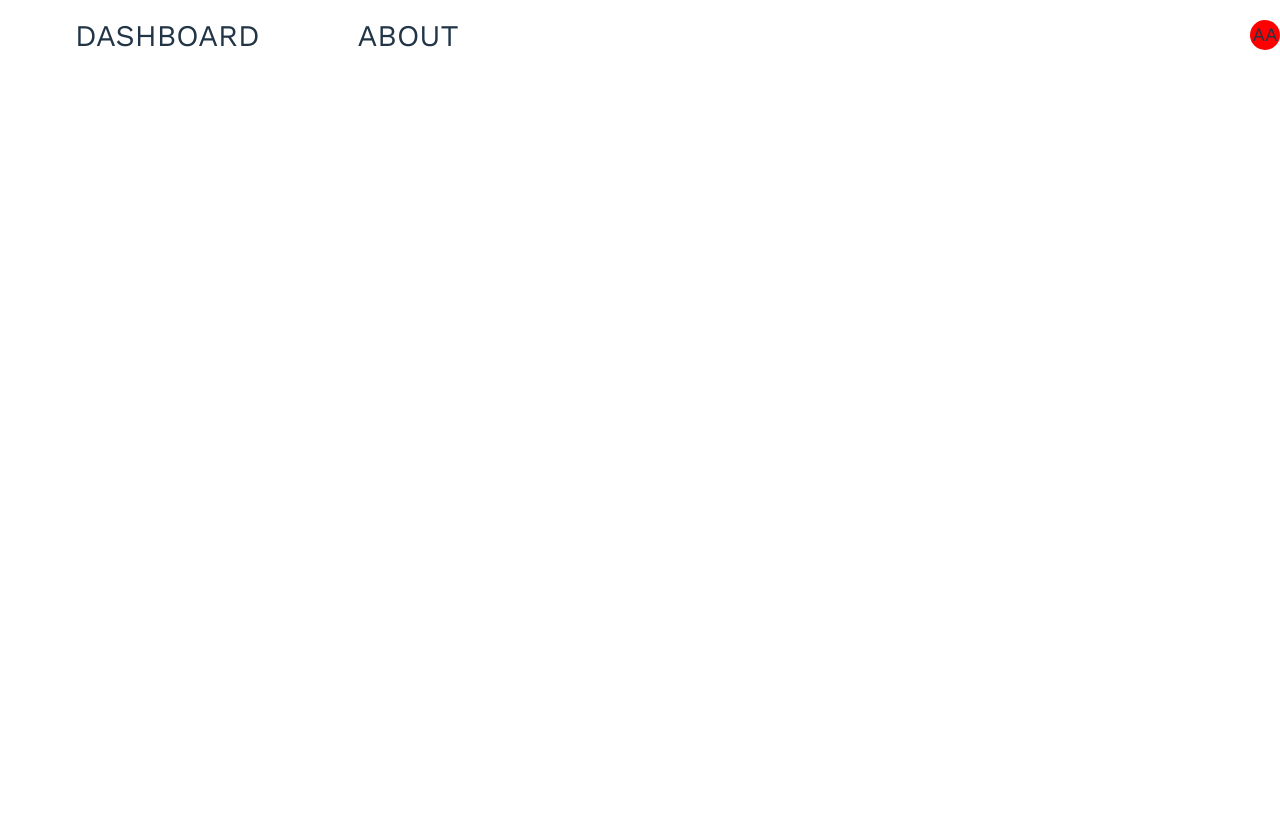
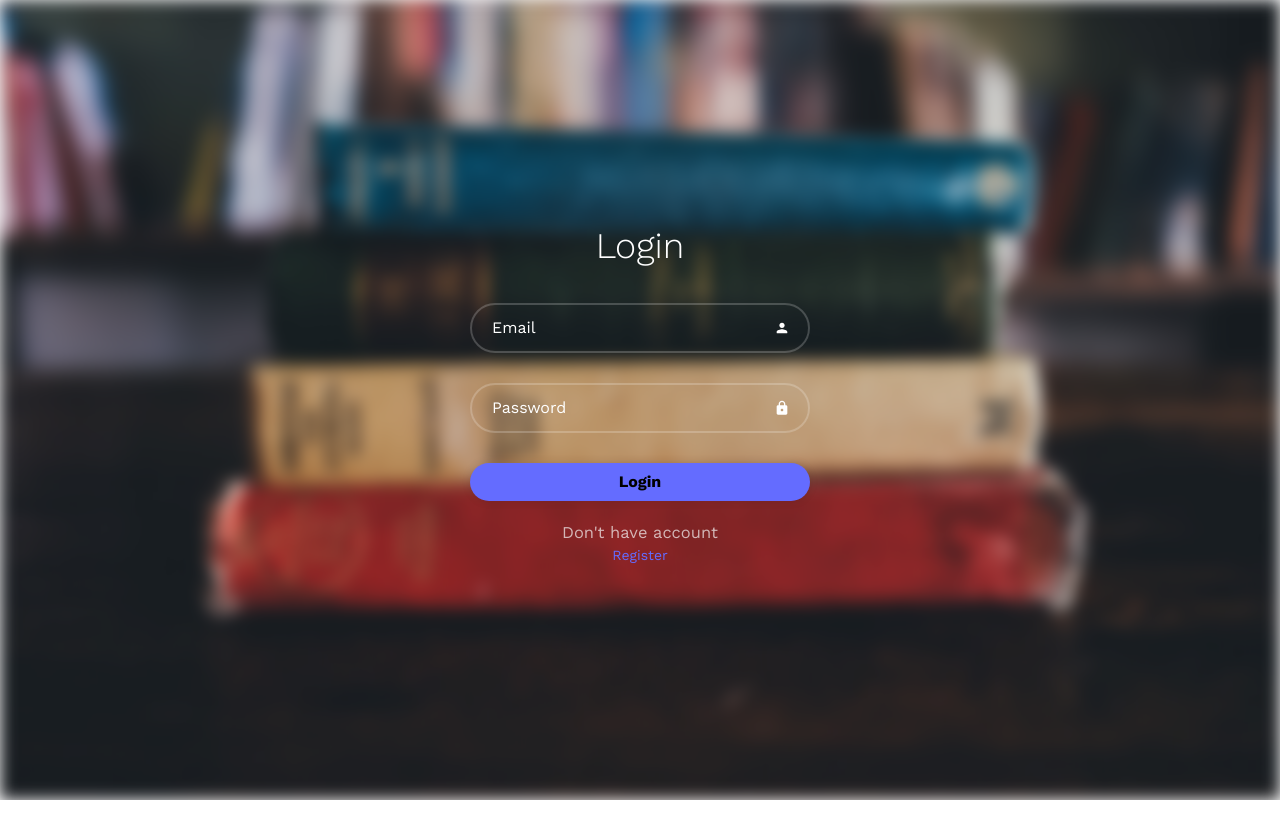
Before and after one commit to Saumil4122000/Thinkwik_tasks, a React (Vite) app: page /login in a window 1280 px wide. Before the commit this address had no page. Built offline with nearby package versions, Linux system fonts and the light colour scheme.

Commit message:
Created Signup and Login form, Installed formik for validation

```diff
--- a/package.json
+++ b/package.json
@@ -12,11 +12,12 @@
   "dependencies": {
     "@emotion/react": "^11.11.3",
     "@emotion/styled": "^11.11.0",
+    "@mui/icons-material": "^5.15.2",
     "@mui/material": "^5.15.2",
     "classnames": "^2.4.0",
+    "formik": "^2.4.5",
     "react": "^18.2.0",
     "react-dom": "^18.2.0",
-    "react-icons": "^4.12.0",
     "react-router-dom": "^6.21.1"
   },
   "devDependencies": {
--- a/src/App.css
+++ b/src/App.css
@@ -1,6 +1,5 @@
 * {
   margin: 0;
-  padding: 0 10px;
   box-sizing: border-box;
   font-family: "Work Sans", sans-serif;
 }
@@ -68,7 +67,6 @@ li {
 }
 
 .container {
-  max-width: 120rem;
   margin: 0 auto;
 }
 
--- a/src/App.tsx
+++ b/src/App.tsx
@@ -2,12 +2,16 @@ import { Route, Routes } from "react-router-dom";
 import "./App.css";
 import { Header } from "./Components/Header/Header";
 import { Dashboard } from "./Dashboard/Dashboard";
+import { Login } from "./Login/Login";
+import { Registration } from "./Registration/Registration";
 
 const App = () => {
   return (
     <>
       <Header />
       <Routes>
+        <Route path="/login" element={<Login />} />
+        <Route path="/register" element={<Registration />} />
         <Route path="/" element={<Dashboard />} />
       </Routes>
     </>
--- a/src/Components/Navbar/Navbar.css
+++ b/src/Components/Navbar/Navbar.css
@@ -1,14 +1,15 @@
 .navbar-list {
   display: flex;
-  gap: 4.8rem;
+  gap: 20px;
 
   li {
     list-style: none;
+  }
+}
 
 .navbar-link {
   &:link,
   &:visited {
-        display: inline-block;
     text-decoration: none;
     font-size: 30px;
     padding: 15px;
@@ -19,8 +20,6 @@
 
   &:hover,
   &:active {
-        color: var(--color-helper);
+    color: #8490ff;
   }
 }
-  }
-}
--- /dev/null
+++ b/src/Login/Login.css
@@ -0,0 +1,95 @@
+.container {
+  display: flex;
+  align-items: center;
+  justify-content: center;
+  height: 100vh;
+  width: 100vw;
+}
+
+.background-image {
+  background: url("/assets/icons/books-login.jpg");
+  background-size: cover;
+  background-position: center;
+  width: 100vw;
+  height: 100vh;
+  position: relative;
+  filter: blur(8px);
+}
+
+.wrapper {
+  width: 420px;
+  position: absolute;
+  color: black;
+  border-radius: 10px;
+  padding: 30px 40px;
+
+  h2 {
+    font-size: 36px;
+    text-align: center;
+    color: white;
+  }
+
+  .registration-link {
+    font-size: 14px;
+    text-align: center;
+    margin: 20px 0 15px;
+  }
+}
+
+.input-box {
+  position: relative;
+  width: 100%;
+  height: 50px;
+  margin: 30px 0;
+
+  input {
+    width: 100%;
+    height: 100%;
+    background-color: transparent;
+    border: none;
+    outline: none;
+    border: 2px solid rgba(255, 255, 255, 0.2);
+    border-radius: 40px;
+    font-size: 16px;
+    color: #fff;
+    padding: 20px 45px 20px 20px;
+  }
+
+  input::placeholder {
+    color: #fff;
+  }
+  .icon {
+    position: absolute;
+    right: 20px;
+    top: 50%;
+    transform: translateY(-50%);
+    font-size: 16px;
+    color: #fff;
+  }
+}
+
+.registration-link p a {
+  color: #fff;
+  text-decoration: none;
+  font-weight: 600;
+}
+
+.registration-link p a:hover {
+  text-decoration: underline;
+}
+
+.wrapper button {
+  width: 100%;
+  height: 100%;
+  border: none;
+  outline: none;
+  border-radius: 40px;
+  background-color: #646cff;
+  box-shadow: 0 0 10px rgba(0, 0, 0, 0.1);
+  cursor: pointer;
+  font-size: 12px;
+}
+
+.registration-message {
+  color: whitesmoke;
+}
--- /dev/null
+++ b/src/Login/Login.tsx
@@ -0,0 +1,33 @@
+import "./Login.css";
+
+import PersonRoundedIcon from "@mui/icons-material/PersonRounded";
+import LockRoundedIcon from "@mui/icons-material/LockRounded";
+import { NavLink } from "react-router-dom";
+
+export const Login = () => {
+  return (
+    <div className="container">
+      <div className="background-image" />
+      <div className="wrapper">
+        <form action="">
+          <h2>Login</h2>
+          <div className="input-box">
+            <input type="text" placeholder="Email" required />
+            <PersonRoundedIcon fontSize="medium" className="icon" />
+          </div>
+
+          <div className="input-box">
+            <input type="password" placeholder="Password" required />
+            <LockRoundedIcon fontSize="medium" className="icon" />
+          </div>
+
+          <button type="submit">Login</button>
+
+          <div className="registration-link">
+            <p className="registration-message">Don't have account</p> <NavLink to="/register">Register</NavLink>
+          </div>
+        </form>
+      </div>
+    </div>
+  );
+};
--- /dev/null
+++ b/src/Registration/Registration.css
@@ -0,0 +1,96 @@
+.container {
+  display: flex;
+  align-items: center;
+  justify-content: center;
+  height: 100vh;
+  width: 100vw;
+}
+
+.background-image {
+  background: url("/assets/icons/books-login.jpg");
+  background-size: cover;
+  background-position: center;
+  width: 100vw;
+  height: 100vh;
+  position: relative;
+  filter: blur(8px);
+}
+
+.wrapper {
+  width: 420px;
+  position: absolute;
+  color: black;
+  border-radius: 10px;
+  padding: 30px 40px;
+
+  h2 {
+    font-size: 36px;
+    text-align: center;
+    color: white;
+  }
+
+  .registration-link {
+    font-size: 14px;
+    text-align: center;
+    margin: 20px 0 15px;
+  }
+}
+
+.input-box {
+  position: relative;
+  width: 100%;
+  height: 50px;
+  margin: 30px 0;
+
+  input {
+    width: 100%;
+    height: 100%;
+    background-color: transparent;
+    border: none;
+    outline: none;
+    border: 2px solid rgba(255, 255, 255, 0.2);
+    border-radius: 40px;
+    font-size: 16px;
+    color: #fff;
+    padding: 20px 45px 20px 20px;
+  }
+
+  input::placeholder {
+    color: #fff;
+  }
+  .icon {
+    position: absolute;
+    right: 20px;
+    top: 50%;
+    transform: translateY(-50%);
+    font-size: 16px;
+    color: #fff;
+  }
+}
+
+.registration-link p a {
+  color: #fff;
+  text-decoration: none;
+  font-weight: 600;
+}
+
+.registration-link p a:hover {
+  text-decoration: underline;
+}
+
+.wrapper button {
+  width: 100%;
+  height: 100%;
+  border: none;
+  outline: none;
+  border-radius: 40px;
+  background-color: #646cff;
+  box-shadow: 0 0 10px rgba(0, 0, 0, 0.1);
+  cursor: pointer;
+  font-size: 16px;
+  font-weight: 700;
+}
+
+.registration-message {
+  color: whitesmoke;
+}
--- /dev/null
+++ b/src/Registration/Registration.tsx
@@ -0,0 +1,43 @@
+import "./Registration.css";
+
+import PersonRoundedIcon from "@mui/icons-material/PersonRounded";
+import LockRoundedIcon from "@mui/icons-material/LockRounded";
+import { NavLink } from "react-router-dom";
+
+export const Registration = () => {
+  return (
+    <div className="container">
+      <div className="background-image" />
+      <div className="wrapper">
+        <form action="">
+          <h2>Registration</h2>
+
+          <div className="input-box">
+            <input type="text" placeholder="First Name" />
+          </div>
+
+          <div className="input-box">
+            <input type="text" placeholder="Last Name" />
+          </div>
+
+          <div className="input-box">
+            <input type="text" placeholder="Email" required />
+            <PersonRoundedIcon fontSize="medium" className="icon" />
+          </div>
+
+          <div className="input-box">
+            <input type="password" placeholder="Password" required />
+            <LockRoundedIcon fontSize="medium" className="icon" />
+          </div>
+
+          <button type="submit">Register</button>
+
+          <div className="registration-link">
+            <p className="registration-message">Existing User</p>
+            <NavLink to="/login">Login</NavLink>
+          </div>
+        </form>
+      </div>
+    </div>
+  );
+};
--- a/src/index.css
+++ b/src/index.css
@@ -5,8 +5,6 @@
 
   color: #213547;
   background-color: #ffffff;
-  padding: 10px 0;
-
 
   /* variables */
   --color-heading: "rgb(24 24 29)";
```
Also changed, not shown: assets/icons/books-login.jpg (added), 1 other file (tests, documents, lock files or other folders). Lines whose indentation alone changed are shown as unchanged.
